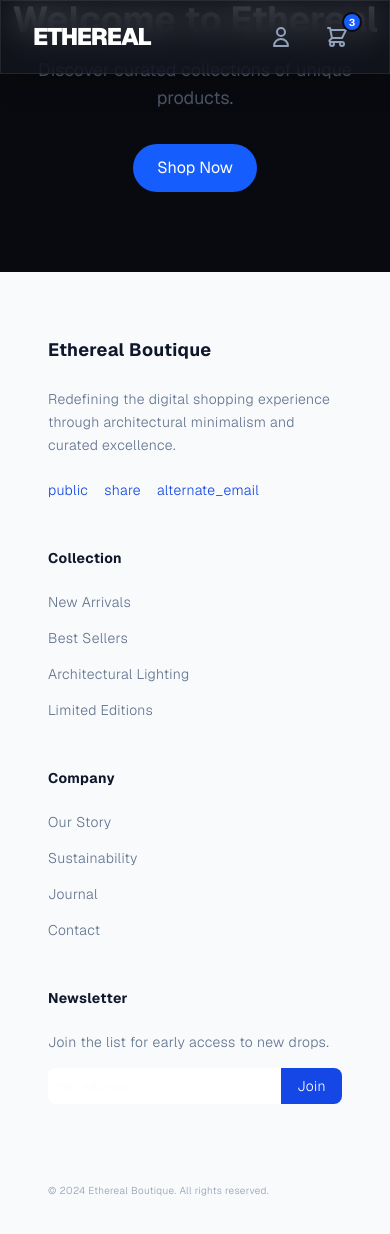
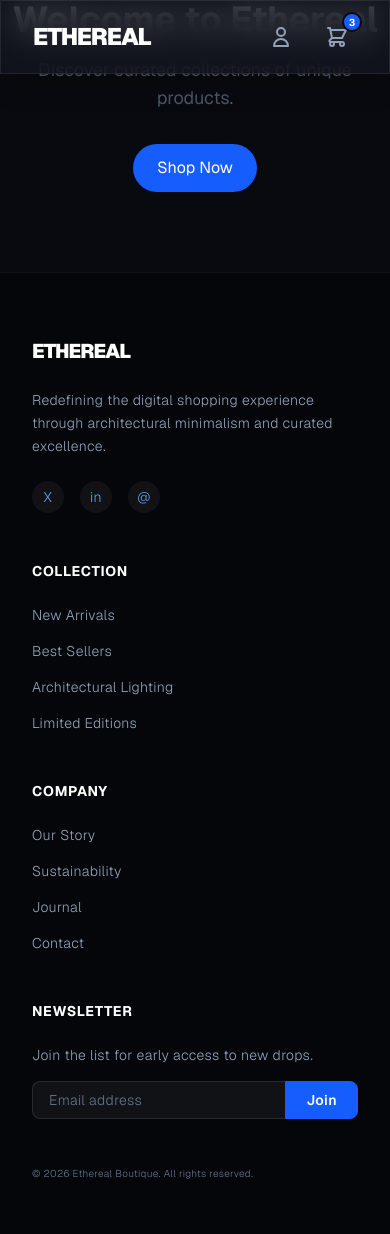
Before and after one commit to NikhilBhagoria/nexcart-platform, a Next.js app in the folder web/: page / in a window 390 px wide. Shown: the top 1234 px of the page. Built offline with nearby package versions, Linux system fonts and the light colour scheme.

Commit message:
feat: add responsive footer component with navigation and newsletter signup

```diff
--- a/web/src/components/Footer.js
+++ b/web/src/components/Footer.js
@@ -1,44 +1,64 @@
-import React from 'react'
+import Link from 'next/link';
 
 export default function Footer() {
     return (
-        <footer className="w-full mt-20 bg-slate-50 dark:bg-slate-950 grid grid-cols-1 md:grid-cols-4 gap-12 px-12 py-16 text-sm font-light tracking-wide">
+        <footer className="w-full mt-20 bg-black/40 border-t border-white/5">
+            <div className="max-w-7xl mx-auto grid grid-cols-1 md:grid-cols-4 gap-12 px-8 py-16 text-sm font-light tracking-wide">
                 <div className="md:col-span-1">
-                <div className="text-lg font-bold text-slate-900 dark:text-white mb-6">Ethereal Boutique</div>
-                <p className="text-slate-500 leading-relaxed mb-6">Redefining the digital shopping experience through architectural minimalism and curated excellence.</p>
+                    <div className="text-xl font-black tracking-tighter text-white mb-6">ETHEREAL</div>
+                    <p className="text-slate-400 leading-relaxed mb-6">
+                        Redefining the digital shopping experience through architectural minimalism and curated excellence.
+                    </p>
                     <div className="flex gap-4">
-                    <span className="material-symbols-outlined text-blue-700">public</span>
-                    <span className="material-symbols-outlined text-blue-700">share</span>
-                    <span className="material-symbols-outlined text-blue-700">alternate_email</span>
+                        {/* Placeholder for social SVG icons, replacing material symbols */}
+                        <div className="w-8 h-8 rounded-full bg-white/5 flex items-center justify-center text-blue-400 hover:bg-blue-600 hover:text-white transition-all cursor-pointer">
+                            X
+                        </div>
+                        <div className="w-8 h-8 rounded-full bg-white/5 flex items-center justify-center text-blue-400 hover:bg-blue-600 hover:text-white transition-all cursor-pointer">
+                            in
+                        </div>
+                        <div className="w-8 h-8 rounded-full bg-white/5 flex items-center justify-center text-blue-400 hover:bg-blue-600 hover:text-white transition-all cursor-pointer">
+                            @
                         </div>
                     </div>
+                </div>
+
                 <div>
-                <h4 className="font-bold text-slate-900 dark:text-white mb-6">Collection</h4>
-                <ul className="space-y-4 text-slate-500">
-                    <li><a className="hover:underline decoration-blue-500/30 hover:text-blue-600" href="#">New Arrivals</a></li>
-                    <li><a className="hover:underline decoration-blue-500/30 hover:text-blue-600" href="#">Best Sellers</a></li>
-                    <li><a className="hover:underline decoration-blue-500/30 hover:text-blue-600" href="#">Architectural Lighting</a></li>
-                    <li><a className="hover:underline decoration-blue-500/30 hover:text-blue-600" href="#">Limited Editions</a></li>
+                    <h4 className="font-bold text-white mb-6 tracking-wider">COLLECTION</h4>
+                    <ul className="space-y-4 text-slate-400">
+                        <li><Link className="hover:text-blue-400 transition-colors" href="/new-arrivals">New Arrivals</Link></li>
+                        <li><Link className="hover:text-blue-400 transition-colors" href="/best-sellers">Best Sellers</Link></li>
+                        <li><Link className="hover:text-blue-400 transition-colors" href="/lighting">Architectural Lighting</Link></li>
+                        <li><Link className="hover:text-blue-400 transition-colors" href="/limited">Limited Editions</Link></li>
                     </ul>
                 </div>
+
                 <div>
-                <h4 className="font-bold text-slate-900 dark:text-white mb-6">Company</h4>
-                <ul className="space-y-4 text-slate-500">
-                    <li><a className="hover:underline decoration-blue-500/30 hover:text-blue-600" href="#">Our Story</a></li>
-                    <li><a className="hover:underline decoration-blue-500/30 hover:text-blue-600" href="#">Sustainability</a></li>
-                    <li><a className="hover:underline decoration-blue-500/30 hover:text-blue-600" href="#">Journal</a></li>
-                    <li><a className="hover:underline decoration-blue-500/30 hover:text-blue-600" href="#">Contact</a></li>
+                    <h4 className="font-bold text-white mb-6 tracking-wider">COMPANY</h4>
+                    <ul className="space-y-4 text-slate-400">
+                        <li><Link className="hover:text-blue-400 transition-colors" href="/story">Our Story</Link></li>
+                        <li><Link className="hover:text-blue-400 transition-colors" href="/sustainability">Sustainability</Link></li>
+                        <li><Link className="hover:text-blue-400 transition-colors" href="/journal">Journal</Link></li>
+                        <li><Link className="hover:text-blue-400 transition-colors" href="/contact">Contact</Link></li>
                     </ul>
                 </div>
+
                 <div>
-                <h4 className="font-bold text-slate-900 dark:text-white mb-6">Newsletter</h4>
-                <p className="text-slate-500 mb-4">Join the list for early access to new drops.</p>
-                <div className="flex">
-                    <input className="bg-white dark:bg-slate-900 border-none rounded-l-lg w-full text-xs focus:ring-1 focus:ring-blue-500/30" placeholder="Email address" type="email"/>
-                        <button className="bg-blue-700 text-white px-4 py-2 rounded-r-lg hover:bg-blue-800 transition-colors">Join</button>
+                    <h4 className="font-bold text-white mb-6 tracking-wider">NEWSLETTER</h4>
+                    <p className="text-slate-400 mb-4">Join the list for early access to new drops.</p>
+                    <div className="flex group">
+                        <input
+                            className="bg-white/5 border border-white/10 border-r-0 rounded-l-lg w-full px-4 py-2 text-sm text-white placeholder-slate-500 focus:outline-none focus:border-blue-500/50 transition-colors"
+                            placeholder="Email address"
+                            type="email"
+                        />
+                        <button className="bg-blue-600 border border-blue-600 text-white px-5 py-2 rounded-r-lg hover:bg-blue-500 transition-colors font-semibold">
+                            Join
+                        </button>
                     </div>
-                <p className="text-[10px] text-slate-400 mt-6 mt-20">© 2024 Ethereal Boutique. All rights reserved.</p>
+                    <p className="text-[10px] text-slate-500 mt-12">© {new Date().getFullYear()} Ethereal Boutique. All rights reserved.</p>
+                </div>
             </div>
         </footer>
-    )
+    );
 }
```
Lines whose indentation alone changed are shown as unchanged.
